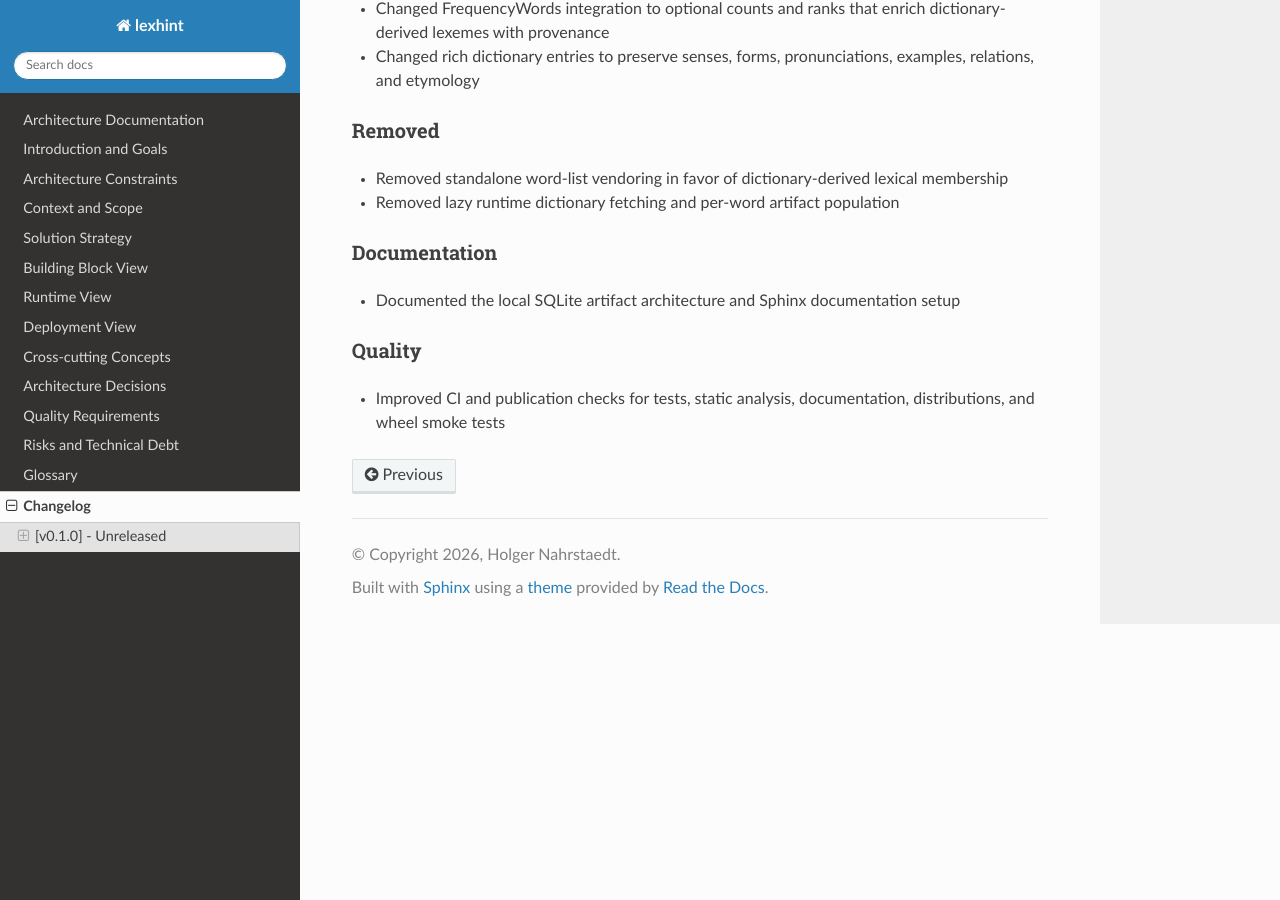
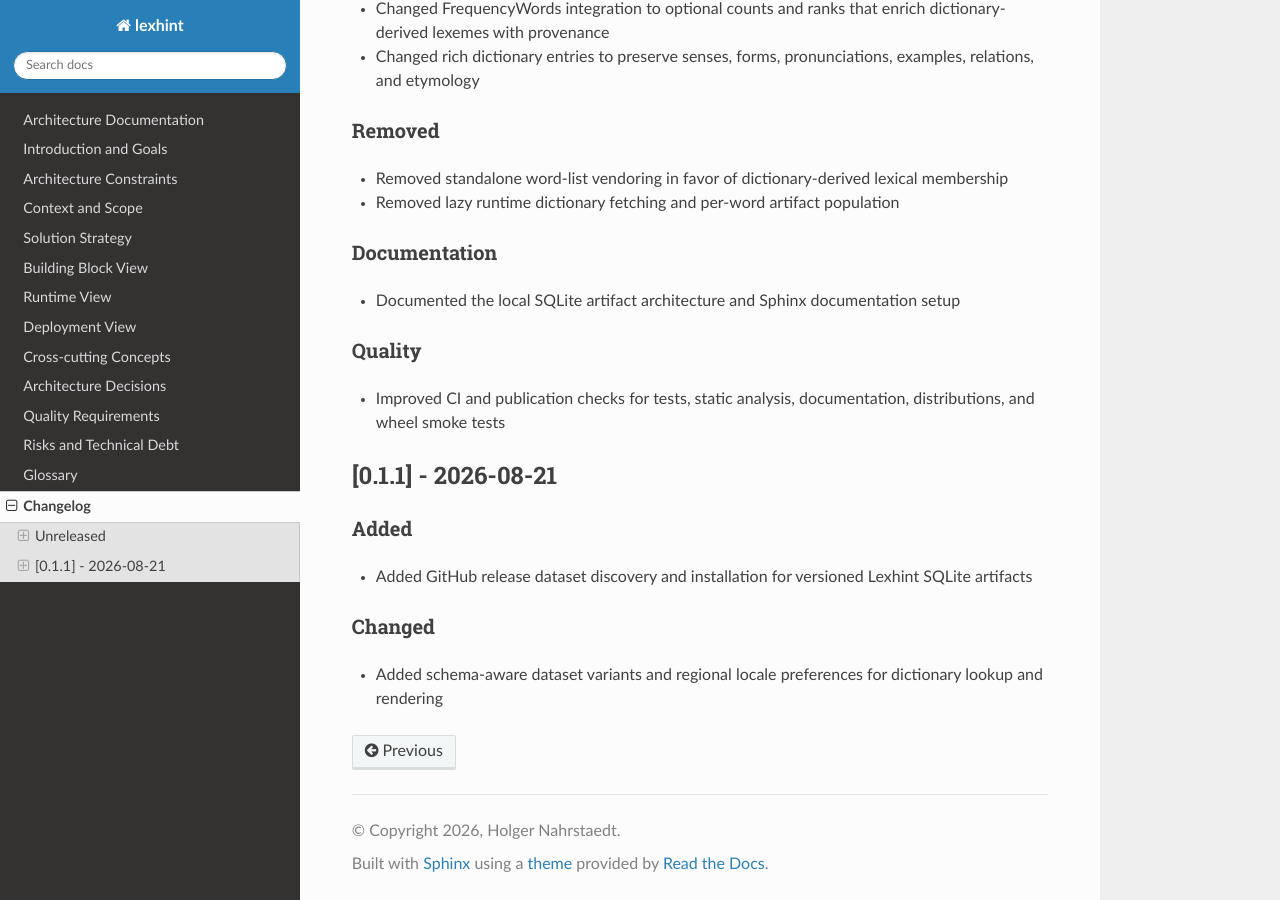
Before and after one commit to buchwandler/lexhint, a Sphinx documentation site: the page built from docs/changelog.md, in a window 1280 px wide and 900 px high, scrolled down 631 px. Built offline with Sphinx 7.4.7 and the Read the Docs theme 3.1.0, drawn with Linux system fonts in a browser that asks for light colours; some of the changed text lies outside the part shown.

Commit message:
doc: changelog

```diff
--- a/docs/changelog.md
+++ b/docs/changelog.md
@@ -2,7 +2,7 @@
 
 > **Generated by releaseledger.** Manual edits may be overwritten. Update releaseledger entries and rebuild this file instead.
 
-## [v0.1.0] - Unreleased
+## Unreleased
 
 ### Added
 
@@ -31,3 +31,15 @@
 - Improved CI and publication checks for tests, static analysis, documentation, distributions, and wheel smoke tests
 
 <!-- generated by releaseledger -->
+
+## [0.1.1] - 2026-08-21
+
+### Added
+
+- Added GitHub release dataset discovery and installation for versioned Lexhint SQLite artifacts
+
+### Changed
+
+- Added schema-aware dataset variants and regional locale preferences for dictionary lookup and rendering
+
+<!-- generated by releaseledger -->
```
Also changed, not shown: .ledger/releaseledger/data/ledgers/main/releases/0.1.1/entries/entry-0001.md (added), .ledger/releaseledger/data/ledgers/main/releases/0.1.1/entries/entry-0002.md (added), .ledger/releaseledger/data/ledgers/main/releases/0.1.1/release.md (added), 2 other files.
